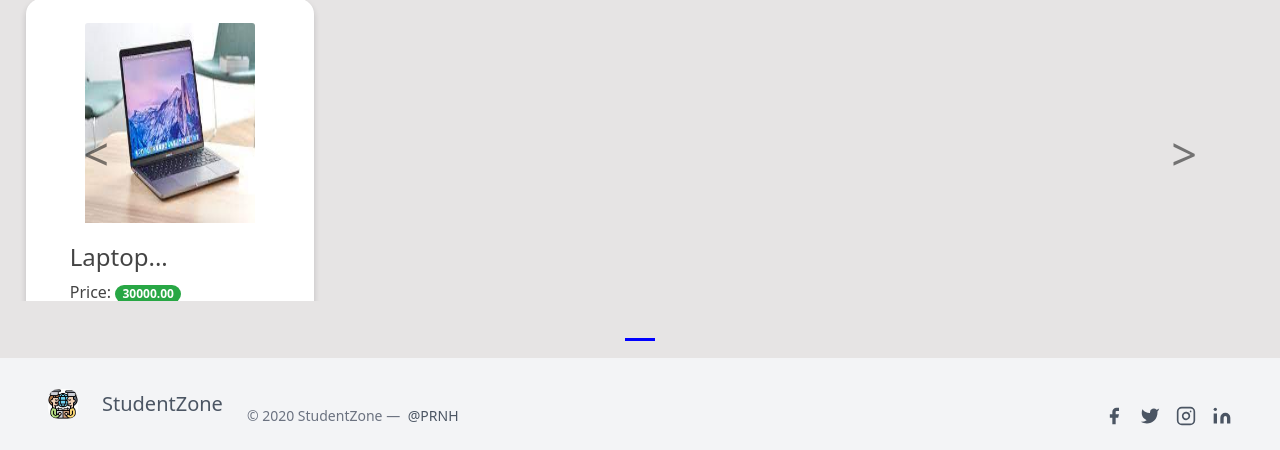
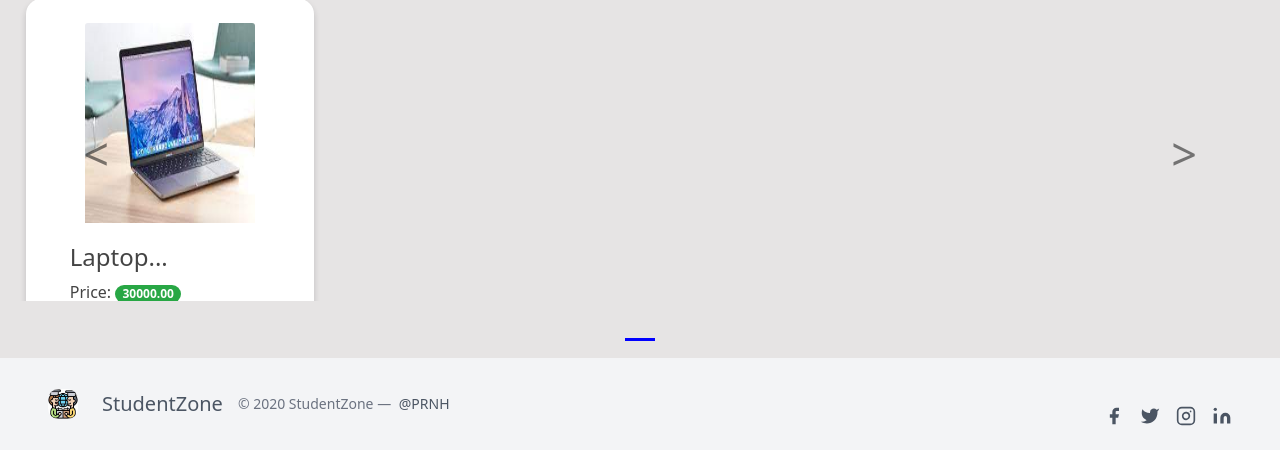
Before and after one commit to Patrickbro13/StudentZone, a Django app: page / in a window 1280 px wide. Shown: the part 2723-3173 px from the top of the page. Run offline with Django 3.2, Linux system fonts and the light colour scheme; data comes from the database, SQL or seed files in the repository; some libraries are stand-ins or nearby versions.

Commit message:
minor css changes1

```diff
--- a/blog/templates/blog/base.html
+++ b/blog/templates/blog/base.html
@@ -99,7 +99,7 @@
           src="{%static 'blog/logo.jpg'%}"></a>
         <span class="ml-3 text-xl">StudentZone</span>
       </a>
-      <p class="text-sm text-gray-500 sm:ml-6 sm:mt-0 mt-4">© 2020 StudentZone —
+      <p class="text-sm text-gray-500" style="margin-top: 0px; margin-left: 15px;">© 2020 StudentZone —
         <a href="https://twitter.com/knyttneve" rel="noopener noreferrer" class="text-gray-600 ml-1" target="_blank">@PRNH</a>
       </p>
       <span class="inline-flex sm:ml-auto sm:mt-0 mt-4 justify-center sm:justify-start">
--- a/blog/templates/blog/home.html
+++ b/blog/templates/blog/home.html
@@ -76,7 +76,7 @@ padding-right: 0;
 <div class="container-fluid px-0">
     <div class="container-fluid px-0 mx-0">
         {% comment %} <img src="{% static 'blog/intro.jpeg'%}" class="mx-0 my-0" alt="Intro-Image"> {% endcomment %}
-        <div class="jumbotron " style="background-image: linear-gradient(to bottom, rgba(0,0,0,0.4) 0%,rgba(0,0,0,0.4) 100%),url({%static 'blog/intro.jpeg'%}); border-radius: 0; margin-bottom: 0px; ">
+        <div class="jumbotron " style="background-image: linear-gradient(to bottom, rgba(0,0,0,0.4) 0%,rgba(0,0,0,0.4) 100%),url({%static 'blog/intro.jpeg'%}); border-bottom-left-radius: 50px; border-bottom-right-radius: 50px; margin-bottom: 0px; height:100%">
             <div class="container py-0 mb-0">
 				<div style="text-align:center;">
                     <h1 class="mb-2" style="color: white; font-size: 80px;"> StudentZone </h1>
```
